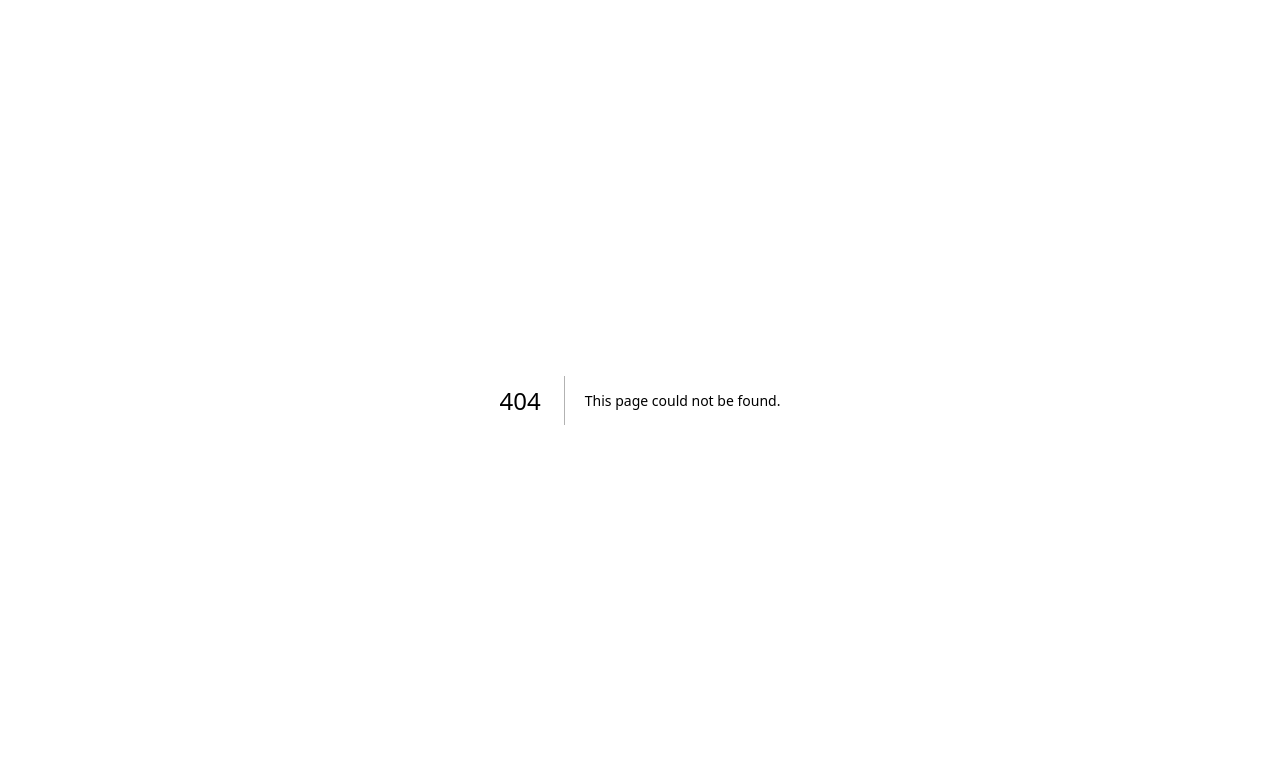
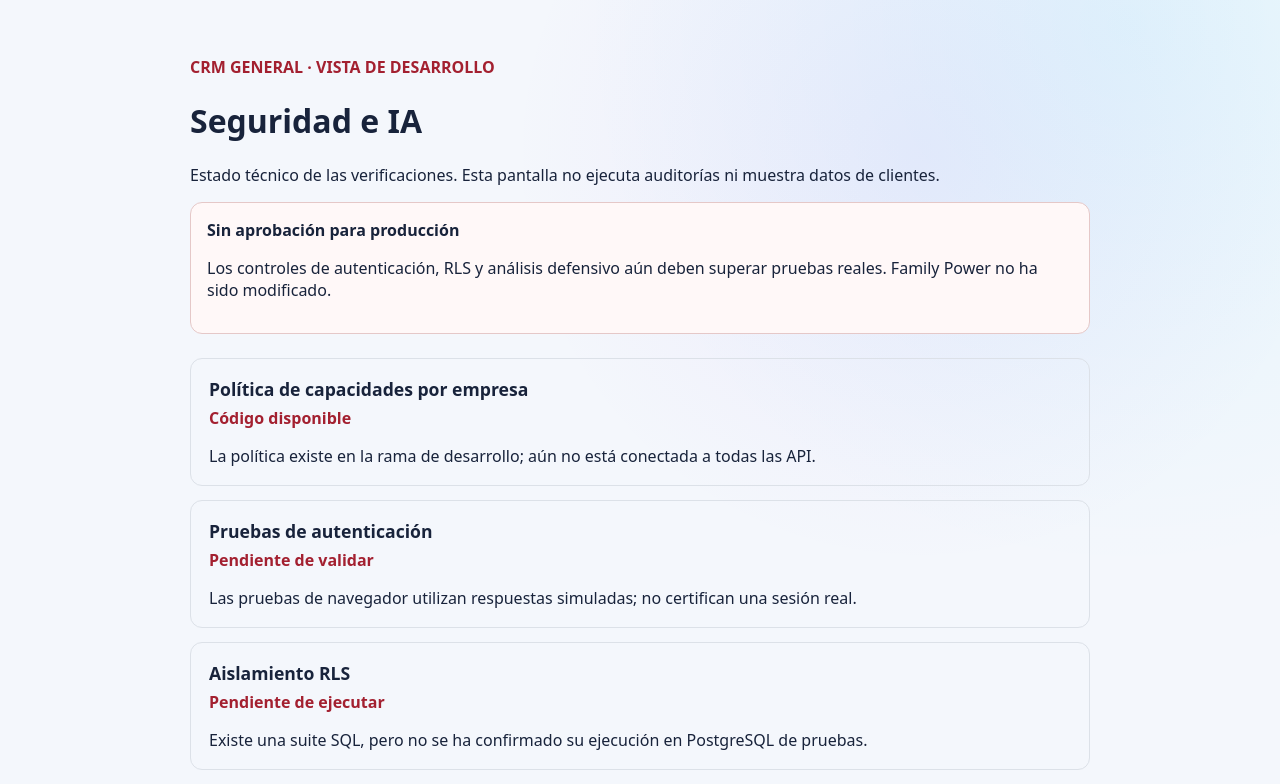
Before and after one commit to angelberiguete-pixel/crm, a Next.js app: page /seguridad-ia in a window 1280 px wide. Before the commit this address had no page. Shown: the top 784 px of the page. Built offline with nearby package versions, Linux system fonts and the light colour scheme.

Commit message:
feat: add truthful read-only security and AI staging status page

```diff
--- /dev/null
+++ b/app/seguridad-ia/page.tsx
@@ -0,0 +1,33 @@
+import type { Metadata } from "next";
+import Link from "next/link";
+
+export const metadata: Metadata = { title: "Seguridad e IA — Entorno de pruebas" };
+
+const checks = [
+  { name: "Política de capacidades por empresa", status: "Código disponible", detail: "La política existe en la rama de desarrollo; aún no está conectada a todas las API." },
+  { name: "Pruebas de autenticación", status: "Pendiente de validar", detail: "Las pruebas de navegador utilizan respuestas simuladas; no certifican una sesión real." },
+  { name: "Aislamiento RLS", status: "Pendiente de ejecutar", detail: "Existe una suite SQL, pero no se ha confirmado su ejecución en PostgreSQL de pruebas." },
+  { name: "Análisis de dependencias y secretos", status: "Pendiente de ejecutar", detail: "Todavía no hay resultados de un escaneo defensivo verificable." },
+  { name: "Agent Browser", status: "Desactivado", detail: "No se ejecuta ni recibe credenciales o acceso a datos." },
+  { name: "Cybersecurity Skills", status: "Instrucciones incorporadas", detail: "Dos guías incorporadas al repositorio, sin herramientas ejecutables activadas." }
+];
+
+export default function SecurityAiPreview() {
+  return <main style={{ maxWidth: 940, margin: "0 auto", padding: "40px 20px", fontFamily: "system-ui, sans-serif", color: "#18233b" }}>
+    <p style={{ color: "#a32030", fontWeight: 700 }}>CRM GENERAL · VISTA DE DESARROLLO</p>
+    <h1 style={{ fontSize: "2rem" }}>Seguridad e IA</h1>
+    <p>Estado técnico de las verificaciones. Esta pantalla no ejecuta auditorías ni muestra datos de clientes.</p>
+    <div style={{ padding: 16, border: "1px solid #e5c8c8", borderRadius: 12, background: "#fff8f8", marginBottom: 24 }}>
+      <strong>Sin aprobación para producción</strong>
+      <p>Los controles de autenticación, RLS y análisis defensivo aún deben superar pruebas reales. Family Power no ha sido modificado.</p>
+    </div>
+    <section aria-label="Estado de los controles" style={{ display: "grid", gap: 14 }}>
+      {checks.map(check => <article key={check.name} style={{ padding: 18, border: "1px solid #dce1e8", borderRadius: 12 }}>
+        <h2 style={{ margin: "0 0 6px", fontSize: "1.1rem" }}>{check.name}</h2>
+        <strong style={{ color: "#a32030" }}>{check.status}</strong>
+        <p style={{ marginBottom: 0 }}>{check.detail}</p>
+      </article>)}
+    </section>
+    <p style={{ marginTop: 24 }}><Link href="/look-social-media">Volver al CRM</Link></p>
+  </main>;
+}
```
